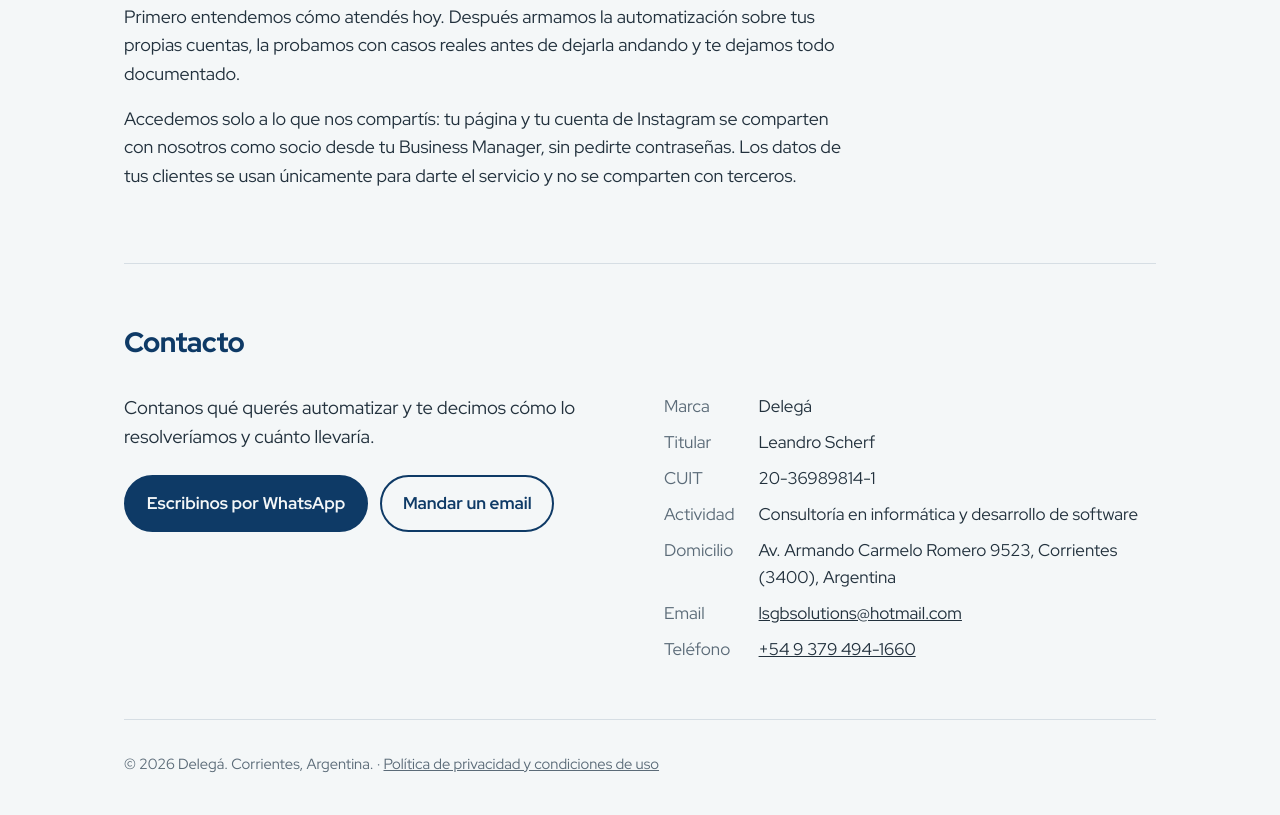
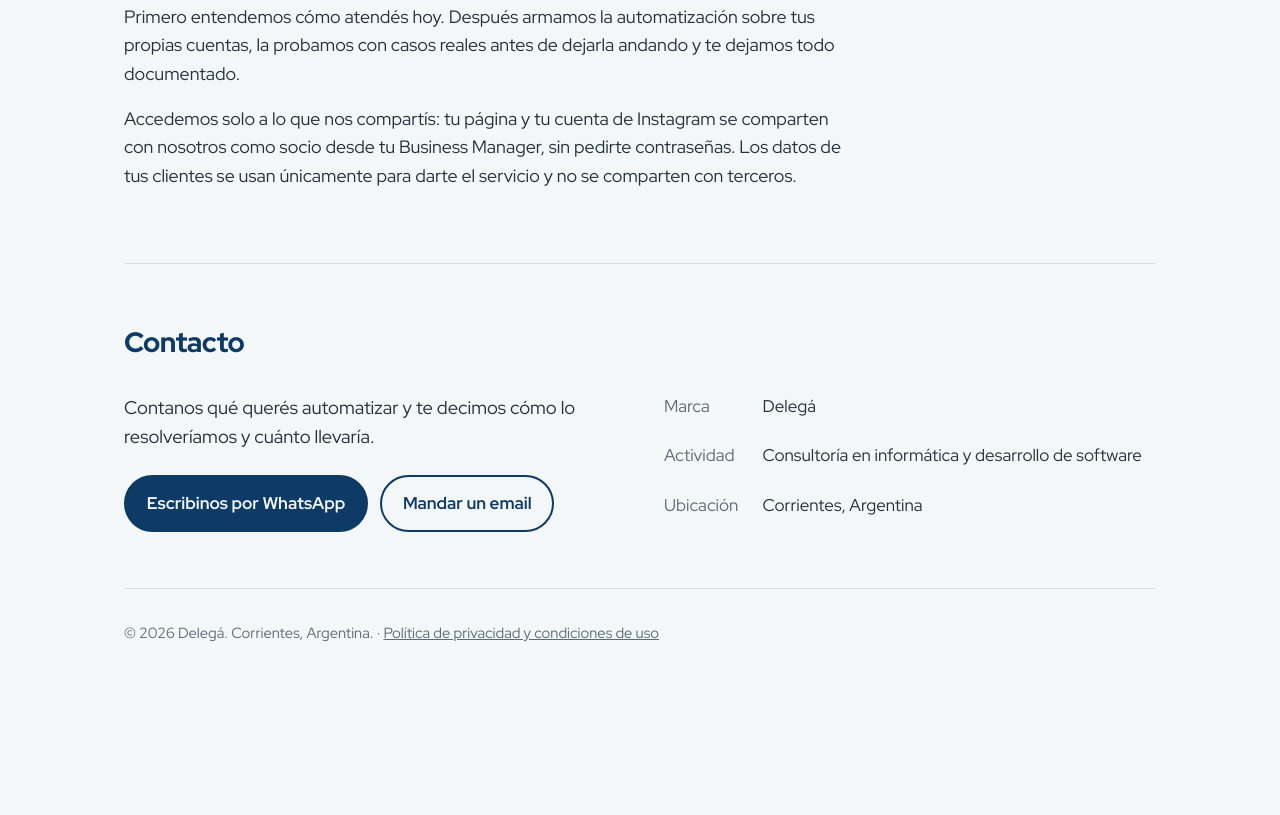
Before and after one commit to lsgbsolutions/lsgbsolutions.github.io, a plain HTML site: page index.html in a window 1280 px wide. Shown: the part 1233-2048 px from the top of the page. After the commit the page ends 1918 px from the top, so only its background shows below. Drawn offline with Linux system fonts and the light colour scheme.

Commit message:
Add files via upload

```diff
--- a/index.html
+++ b/index.html
@@ -160,12 +160,8 @@
           </div>
           <dl>
             <dt>Marca</dt><dd>Delegá</dd>
-            <dt>Titular</dt><dd>Leandro Scherf</dd>
-            <dt>CUIT</dt><dd>20-36989814-1</dd>
             <dt>Actividad</dt><dd>Consultoría en informática y desarrollo de software</dd>
-            <dt>Domicilio</dt><dd>Av. Armando Carmelo Romero 9523, Corrientes (3400), Argentina</dd>
-            <dt>Email</dt><dd><a href="mailto:lsgbsolutions@hotmail.com">lsgbsolutions@hotmail.com</a></dd>
-            <dt>Teléfono</dt><dd><a href="tel:+5493794941660">+54 9 379 494-1660</a></dd>
+            <dt>Ubicación</dt><dd>Corrientes, Argentina</dd>
           </dl>
         </div>
       </section>
```
